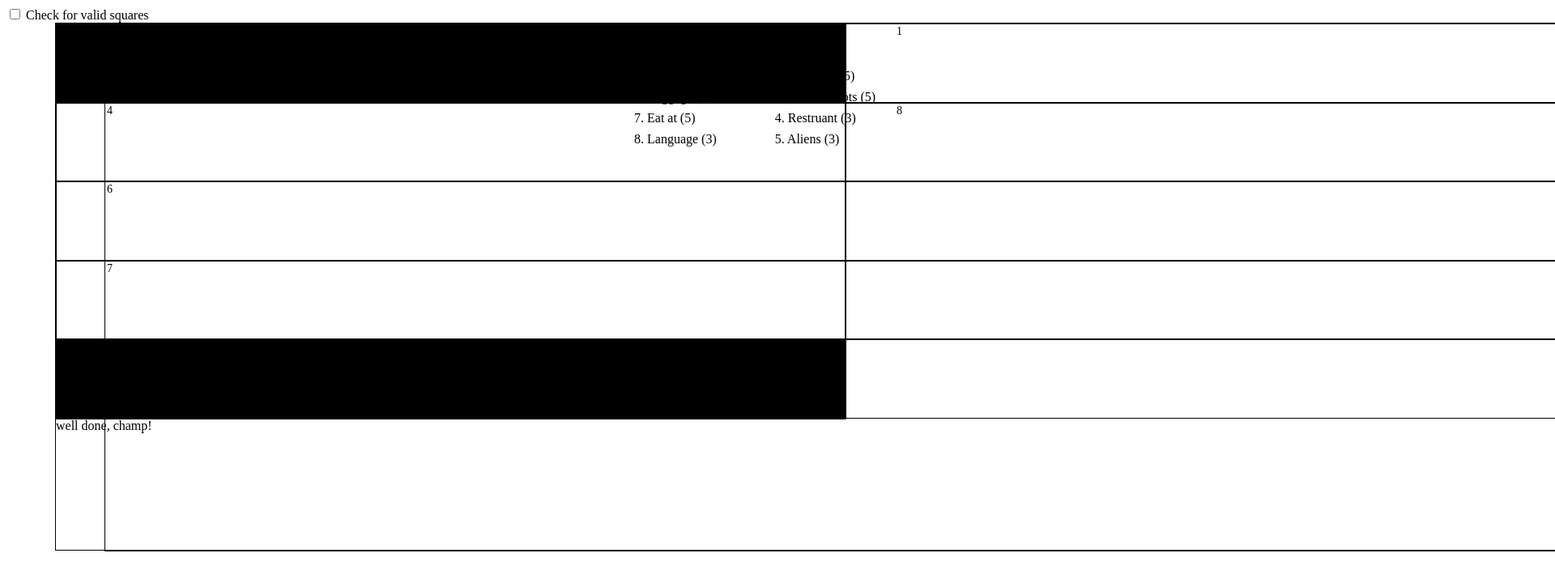
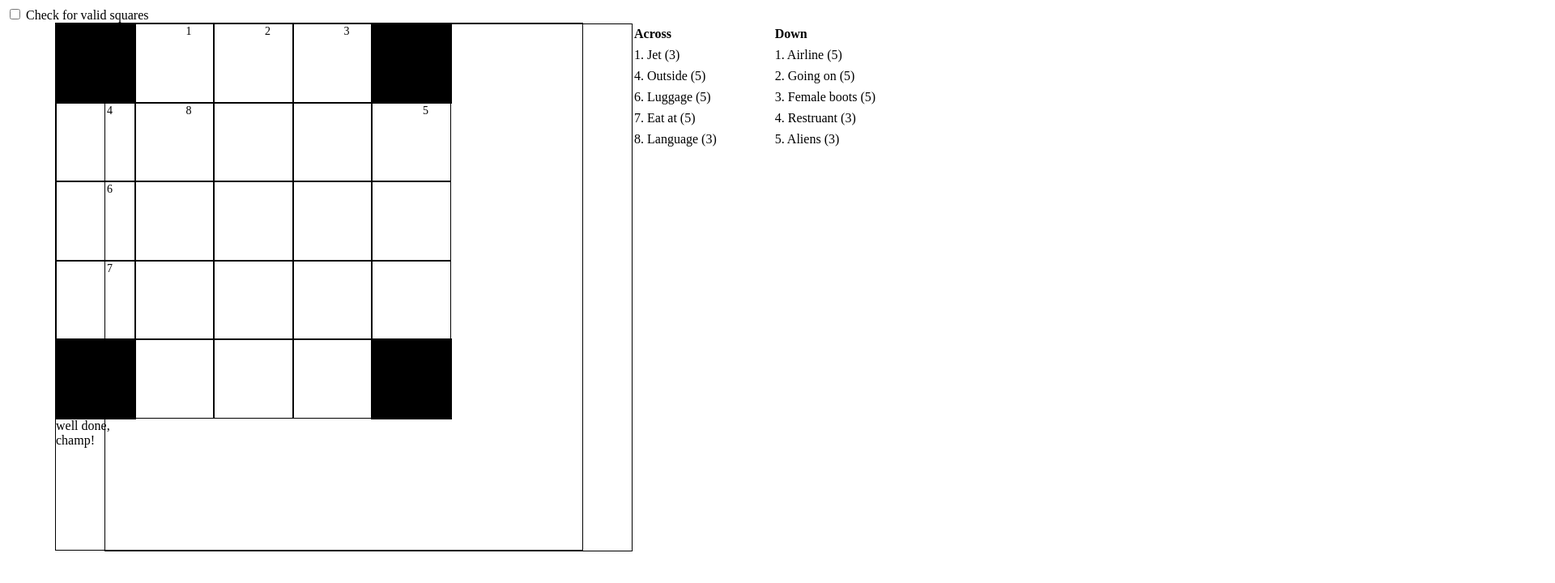
Before and after one commit to teamc-ohare/puzzle-of-puzzles-crossword, a plain HTML site: page index.html in a window 1280 px wide. Shown: the top 720 px of the page at 81% size, 1920 px wide, since content can reach past the window. Drawn offline with Linux system fonts and the light colour scheme.

Commit message:
Update style.css

```diff
--- a/style.css
+++ b/style.css
@@ -8,7 +8,7 @@
   z-index: 1;
   background: transparent;
   border: 1px solid #000000;
-  width: 6500px;
+  width: 650px;
   height: 650px;
   display: grid;
   grid-template: repeat(5, 15%)/repeat(5, 15%);
```
